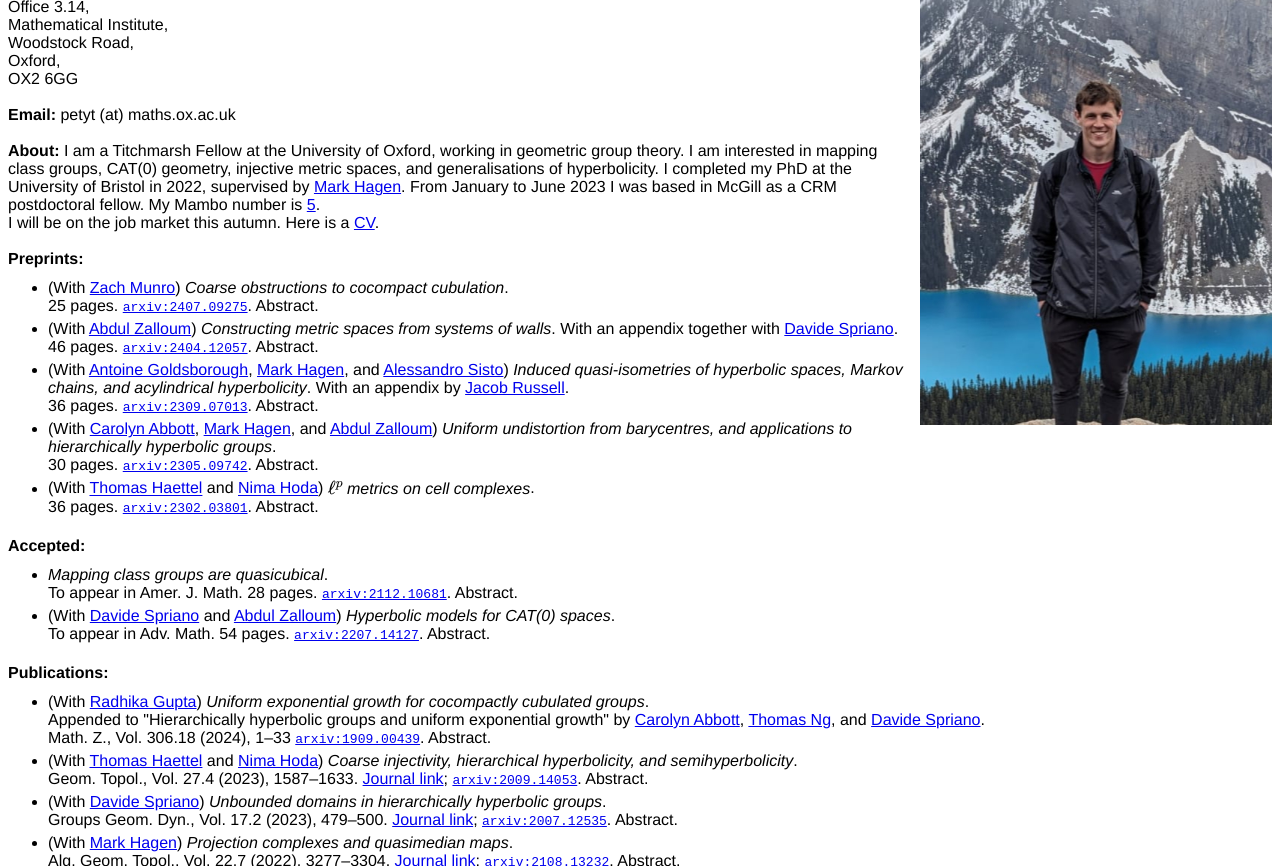
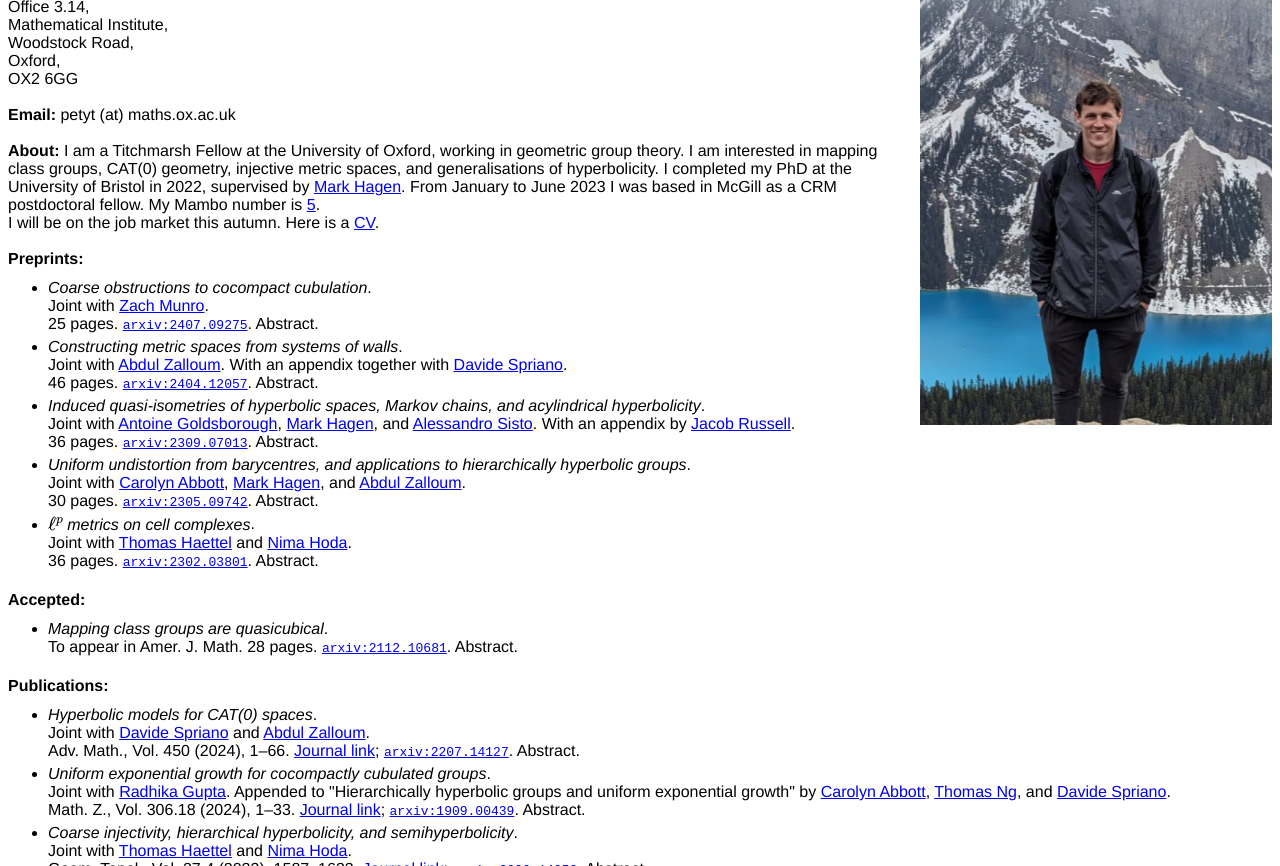
Before and after one commit to HPetyt/HPetyt.github.io, a plain HTML site: page index.html in a window 1280 px wide. Shown: the part 86-952 px from the top of the page. Drawn offline with nearby package versions, Linux system fonts and the light colour scheme; some packages are replaced by stand-ins of ours.

Commit message:
Update index.html

```diff
--- a/index.html
+++ b/index.html
@@ -53,33 +53,38 @@ I organise the <a href="https://sites.google.com/view/brijges">Junior Geometry S
 <ul>
 
 <li>
-<div> (With <a href="https://www.zachymunro.com/">Zach Munro</a>) <i>Coarse obstructions to cocompact cubulation</i>. </div>
+<div> <i>Coarse obstructions to cocompact cubulation</i>. </div>
+<div> Joint with <a href="https://www.zachymunro.com/">Zach Munro</a>. </div>
 <div> 25 pages. <a href="https://arxiv.org/abs/2407.09275"><tt>arxiv:2407.09275</tt></a>. <pointertext onclick="displayabs('a13')">Abstract</pointertext>. </div>
 <div id="a13", style='margin-left: 20px'> <br style="line-height: 5px"/> We provide geometric methods to both lower- and upper-bound the large-scale dimension of CAT(0) cube complexes quasiisometric to a given group $G$. When these bounds overlap, this provides obstructions to $G$ being cocompactly cubulated. More strongly, it prevents $G$ from being a coarse median space.
 <br><br style="line-height: 5px"/> As applications, we show that many free-by-cyclic groups cannot be cocompactly cubulated, and that any tubular group with a coarse median is virtually compact special. <br></div>
 <br style="line-height: 10px"/>
 
 <li>
-<div> (With <a href="https://sites.google.com/view/abdulzalloum/">Abdul Zalloum</a>) <i>Constructing metric spaces from systems of walls</i>. With an appendix together with <a href="https://www.davidespriano.com/">Davide Spriano</a>. </div>
+<div> <i>Constructing metric spaces from systems of walls</i>.</div>
+<div> Joint with <a href="https://sites.google.com/view/abdulzalloum/">Abdul Zalloum</a>. With an appendix together with <a href="https://www.davidespriano.com/">Davide Spriano</a>.</div>
 <div> 46 pages. <a href="https://arxiv.org/abs/2404.12057"><tt>arxiv:2404.12057</tt></a>. <pointertext onclick="displayabs('a12')">Abstract</pointertext>. </div>
 <div id="a12", style='margin-left: 20px'> <br style="line-height: 5px"/> We give a general procedure for constructing metric spaces from systems of partitions. This generalises and provides analogues of Sageev's construction of dual CAT(0) cube complexes for the settings of hyperbolic and injective metric spaces.
 <br><br style="line-height: 5px"/> As applications, we produce a ''universal'' hyperbolic action for groups with strongly contracting elements, and show that many groups with ''coarsely cubical'' features admit geometric actions on injective metric spaces. In an appendix with Davide Spriano, we show that a large class of groups have an infinite-dimensional space of quasimorphisms. <br></div>
 <br style="line-height: 10px"/>
 
 <li>
-<div> (With <a href="https://www.antoinegoldsborough.com/">Antoine Goldsborough</a>, <a href="https://www.wescac.net/">Mark Hagen</a>, and <a href="https://www.macs.hw.ac.uk/~as2000/">Alessandro Sisto</a>) <i>Induced quasi-isometries of hyperbolic spaces, Markov chains, and acylindrical hyperbolicity</i>. With an appendix by <a href="https://sites.google.com/view/jrussell/">Jacob Russell</a>. </div>
+<div> <i>Induced quasi-isometries of hyperbolic spaces, Markov chains, and acylindrical hyperbolicity</i>. </div>
+<div> Joint with <a href="https://www.antoinegoldsborough.com/">Antoine Goldsborough</a>, <a href="https://www.wescac.net/">Mark Hagen</a>, and <a href="https://www.macs.hw.ac.uk/~as2000/">Alessandro Sisto</a>. With an appendix by <a href="https://sites.google.com/view/jrussell/">Jacob Russell</a>. </div>
 <div> 36 pages. <a href="https://arxiv.org/abs/2309.07013"><tt>arxiv:2309.07013</tt></a>. <pointertext onclick="displayabs('a11')">Abstract</pointertext>. </div>
 <div id="a11", style='margin-left: 20px'> <br style="line-height: 5px"/> We show that quasi-isometries of (well-behaved) hierarchically hyperbolic groups descend to quasi-isometries of their maximal hyperbolic space. This has two applications, one relating to quasi-isometry invariance of acylindrical hyperbolicity, and the other a linear progress result for Markov chains. The appendix, by Jacob Russell, contains a partial converse under the (necessary) condition that the maximal hyperbolic space is one-ended. <br></div>
 <br style="line-height: 10px"/>
 
 <li>
-<div> (With <a href="http://www.carolynrabbott.com/">Carolyn Abbott</a>, <a href="https://www.wescac.net/">Mark Hagen</a>, and <a href="https://sites.google.com/view/abdulzalloum/">Abdul Zalloum</a>) <i>Uniform undistortion from barycentres, and applications to hierarchically hyperbolic groups</i>. </div>
+<div> <i>Uniform undistortion from barycentres, and applications to hierarchically hyperbolic groups</i>. </div>
+<div> Joint with <a href="http://www.carolynrabbott.com/">Carolyn Abbott</a>, <a href="https://www.wescac.net/">Mark Hagen</a>, and <a href="https://sites.google.com/view/abdulzalloum/">Abdul Zalloum</a>. </div>
 <div> 30 pages. <a href="https://arxiv.org/abs/2305.09742"><tt>arxiv:2305.09742</tt></a>. <pointertext onclick="displayabs('a10')">Abstract</pointertext>. </div>
 <div id="a10", style='margin-left: 20px'> <br style="line-height: 5px"/> We show that infinite cyclic subgroups of groups acting uniformly metrically properly on injective metric spaces are uniformly undistorted. In the special case of hierarchically hyperbolic groups, we use this to study translation lengths for actions on the associated hyperbolic spaces. Then we use quasimorphisms to produce examples where these latter results are sharp. <br></div>
 <br style="line-height: 10px"/>
 
 <li>
-<div> (With <a href="https://imag.umontpellier.fr/~haettel/">Thomas Haettel</a> and <a href="https://nimahoda.net/">Nima Hoda</a>) <i>$\ell^p$ metrics on cell complexes</i>. </div>
+<div> <i>$\ell^p$ metrics on cell complexes</i>. </div>
+<div> Joint with <a href="https://imag.umontpellier.fr/~haettel/">Thomas Haettel</a> and <a href="https://nimahoda.net/">Nima Hoda</a>. </div>
 <div> 36 pages. <a href="https://arxiv.org/abs/2302.03801"><tt>arxiv:2302.03801</tt></a>. <pointertext onclick="displayabs('a9')">Abstract</pointertext>. </div>
 <div id="a9", style='margin-left: 20px'> <br style="line-height: 5px"/> Motivated by the observation that groups can be effectively studied using metric spaces modelled on $\ell^1$, $\ell^2$, and $\ell^\infty$ geometry, we consider cell complexes equipped with an $\ell^p$ metric for arbitrary $p$. Under weak conditions that can be checked locally, we establish nonpositive curvature properties of these complexes, such as Busemann-convexity and strong bolicity. We also provide detailed information on the geodesics of these metrics in the special case of CAT(0) cube complexes. <br></div>
 <br style="line-height: 10px"/>
@@ -96,12 +101,6 @@ I organise the <a href="https://sites.google.com/view/brijges">Junior Geometry S
 <div id="a7", style='margin-left: 20px'> <br style="line-height: 5px"/> It is proved that the mapping class group of any closed surface with finitely many marked points is quasiisometric to a CAT(0) cube complex. We provide two distinct proofs, one tailored to mapping class groups, and one applying to a larger class of groups.<br></div>
 <br style="line-height: 10px"/>
 
-<li>
-<div> (With <a href="https://www.davidespriano.com/">Davide Spriano</a> and <a href="https://sites.google.com/view/abdulzalloum/">Abdul Zalloum</a>) <i>Hyperbolic models for CAT(0) spaces</i>. </div>
-<div> To appear in Adv. Math. 54 pages. <a href="https://arxiv.org/abs/2207.14127"><tt>arxiv:2207.14127</tt></a>. <pointertext onclick="displayabs('a8')">Abstract</pointertext>. </div>
-<div id="a8", style='margin-left: 20px'> <br style="line-height: 5px"/> We introduce two new tools for studying CAT(0) spaces: <i>curtains</i>, versions of cubical hyperplanes; and the <i>curtain model</i>, a counterpart of the curve graph. These tools shed new light on CAT(0) spaces, allowing us to prove a dichotomy of a rank-rigidity flavour, establish Ivanov-style rigidity theorems for isometries of the curtain model, find isometry-invariant copies of its Gromov boundary in the visual boundary of the underlying CAT(0) space, and characterise rank-one isometries both in terms of their action on the curtain model and in terms of curtains. Finally, we show that the curtain model is universal for WPD actions over all groups acting properly on the CAT(0) space.<br></div>
-<br style="line-height: 10px"/>
-
 </ul>
 
 <b>Publications:</b>
@@ -109,28 +108,38 @@ I organise the <a href="https://sites.google.com/view/brijges">Junior Geometry S
 <ul>
 
 <li>
-<div> (With <a href="https://sites.google.com/view/radhikag">Radhika Gupta</a>) <i>Uniform exponential growth for cocompactly cubulated groups</i>. </div>
-<div> Appended to "Hierarchically hyperbolic groups and uniform exponential growth" by <a href="http://www.carolynrabbott.com/">Carolyn Abbott</a>, <a href="https://sites.google.com/site/thomasng192/">Thomas Ng</a>, and <a href="https://www.davidespriano.com/">Davide Spriano</a>. </div>
-<div> Math. Z., Vol. 306.18 (2024), 1&ndash;33 <a href="https://arxiv.org/abs/1909.00439"><tt>arxiv:1909.00439</tt></a>. <pointertext onclick="displayabs('a6')">Abstract</pointertext>. </div>
+<div> <i>Hyperbolic models for CAT(0) spaces</i>. </div>
+<div> Joint with <a href="https://www.davidespriano.com/">Davide Spriano</a> and <a href="https://sites.google.com/view/abdulzalloum/">Abdul Zalloum</a>. </div>
+<div> Adv. Math., Vol. 450 (2024), 1&ndash;66. <a href="https://www.sciencedirect.com/science/article/pii/S0001870824002573">Journal link</a>; <a href="https://arxiv.org/abs/2207.14127"><tt>arxiv:2207.14127</tt></a>. <pointertext onclick="displayabs('a8')">Abstract</pointertext>. </div>
+<div id="a8", style='margin-left: 20px'> <br style="line-height: 5px"/> We introduce two new tools for studying CAT(0) spaces: <i>curtains</i>, versions of cubical hyperplanes; and the <i>curtain model</i>, a counterpart of the curve graph. These tools shed new light on CAT(0) spaces, allowing us to prove a dichotomy of a rank-rigidity flavour, establish Ivanov-style rigidity theorems for isometries of the curtain model, find isometry-invariant copies of its Gromov boundary in the visual boundary of the underlying CAT(0) space, and characterise rank-one isometries both in terms of their action on the curtain model and in terms of curtains. Finally, we show that the curtain model is universal for WPD actions over all groups acting properly on the CAT(0) space.<br></div>
+<br style="line-height: 10px"/>
+
+<li>
+<div> <i>Uniform exponential growth for cocompactly cubulated groups</i>. </div>
+<div> Joint with <a href="https://sites.google.com/view/radhikag">Radhika Gupta</a>. Appended to "Hierarchically hyperbolic groups and uniform exponential growth" by <a href="http://www.carolynrabbott.com/">Carolyn Abbott</a>, <a href="https://sites.google.com/site/thomasng192/">Thomas Ng</a>, and <a href="https://www.davidespriano.com/">Davide Spriano</a>. </div>
+<div> Math. Z., Vol. 306.18 (2024), 1&ndash;33. <a href="https://link.springer.com/article/10.1007/s00209-023-03411-6">Journal link</a>; <a href="https://arxiv.org/abs/1909.00439"><tt>arxiv:1909.00439</tt></a>. <pointertext onclick="displayabs('a6')">Abstract</pointertext>. </div>
 <div id="a6", style='margin-left: 20px'> <br style="line-height: 5px"/> We show that cubical groups admitting a factor system either have uniform exponential growth or are virtually abelian.<br></div>
 <br style="line-height: 10px"/>
 
 <li>
-<div> (With <a href="https://imag.umontpellier.fr/~haettel/">Thomas Haettel</a> and <a href="https://nimahoda.net/">Nima Hoda</a>) <i>Coarse injectivity, hierarchical hyperbolicity, and semihyperbolicity</i>. </div>
+<div> <i>Coarse injectivity, hierarchical hyperbolicity, and semihyperbolicity</i>. </div>
+<div> Joint with <a href="https://imag.umontpellier.fr/~haettel/">Thomas Haettel</a> and <a href="https://nimahoda.net/">Nima Hoda</a>. </div>
 <div> Geom. Topol., Vol. 27.4 (2023), 1587&ndash;1633. <a href="https://msp.org/gt/2023/27-4/p05.xhtml">Journal link</a>; <a href="https://arxiv.org/abs/2009.14053"><tt>arxiv:2009.14053</tt></a>. <pointertext onclick="displayabs('a5')">Abstract</pointertext>. </div>
 <div id="a5", style='margin-left: 20px'> <br style="line-height: 5px"/> We relate three classes of nonpositively curved metric spaces: hierarchically hyperbolic spaces, coarsely injective spaces, and strongly shortcut spaces. We show that every hierarchically hyperbolic space admits a new metric that is coarsely injective. The new metric is quasi-isometric to the original metric and is preserved under automorphisms of the hierarchically hyperbolic space. We show that every coarsely injective metric space of uniformly bounded geometry is strongly shortcut. Consequently, hierarchically hyperbolic groups&mdash;including mapping class groups of surfaces&mdash;are coarsely injective and coarsely injective groups are strongly shortcut.
 <br><br style="line-height: 5px"/> Using these results, we deduce several important properties of hierarchically hyperbolic groups, including that they are semihyperbolic, have solvable conjugacy problem, have finitely many conjugacy classes of finite subgroups, and that their finitely generated abelian subgroups are undistorted. Along the way we show that hierarchically quasiconvex subgroups of hierarchically hyperbolic groups have bounded packing. <br></div>
 <br style="line-height: 10px"/>
 
 <li>
-<div> (With <a href="https://www.davidespriano.com/">Davide Spriano</a>) <i>Unbounded domains in hierarchically hyperbolic groups</i>. </div>
+<div> <i>Unbounded domains in hierarchically hyperbolic groups</i>. </div>
+<div> Joint with <a href="https://www.davidespriano.com/">Davide Spriano</a>. </div>
 <div> Groups Geom. Dyn., Vol. 17.2 (2023), 479&ndash;500. <a href="https://ems.press/journals/ggd/articles/9790375">Journal link</a>; <a href="https://arxiv.org/abs/2007.12535"><tt>arxiv:2007.12535</tt></a>. <pointertext onclick="displayabs('a4')">Abstract</pointertext>. </div>
 <div id="a4", style='margin-left: 20px'> <br style="line-height: 5px"/> We investigate unbounded domains in hierarchically hyperbolic groups and obtain constraints on the possible hierarchical structures. Using these insights, we characterise the structures of virtually abelian HHGs and show that the class of HHGs is not closed under finite extensions. This provides a strong negative answer to the question of whether being an HHG is invariant under quasiisometries. Along the way, we show that infinite torsion groups are not HHGs.
 <br><br style="line-height: 5px"/> By ruling out pathological behaviours, we are able to give simpler, direct proofs of the rank-rigidity and omnibus subgroup theorems for HHGs. This involves extending our techniques so that they apply to all subgroups of HHGs.<br></div>
 <br style="line-height: 10px"/>
 
 <li>
-<div> (With <a href="https://www.wescac.net/">Mark Hagen</a>) <i>Projection complexes and quasimedian maps</i>. </div>
+<div> <i>Projection complexes and quasimedian maps</i>. </div>
+<div> Joint with <a href="https://www.wescac.net/">Mark Hagen</a> </div>
 <div> Alg. Geom. Topol.,	Vol. 22.7 (2022), 3277&ndash;3304. <a href="https://msp.org/agt/2022/22-7/p05.xhtml">Journal link</a>; <a href="https://arxiv.org/abs/2108.13232"><tt>arxiv:2108.13232</tt></a>. <pointertext onclick="displayabs('a3')">Abstract</pointertext>. </div>
 <div id="a3", style='margin-left: 20px'> <br style="line-height: 5px"/> We use the projection complex machinery of Bestvina&ndash;Bromberg&ndash;Fujiwara to study hierarchically hyperbolic groups. In particular, we show that if the group has a BBF colouring and its associated hyperbolic spaces are quasiisometric to trees, then the group is quasiisometric to a finite-dimensional CAT(0) cube complex. We deduce various properties, including the Helly property for hierarchically quasiconvex subsets.<br></div>
 <br style="line-height: 10px"/>
@@ -151,7 +160,7 @@ I organise the <a href="https://sites.google.com/view/brijges">Junior Geometry S
 
 <br>
 
-<span style="float:right;"> Last updated: 15<sup>th</sup> July 2024 </span>
+<span style="float:right;"> Last updated: 23<sup>rd</sup> August 2024 </span>
 
 </body>
 </html>
```
